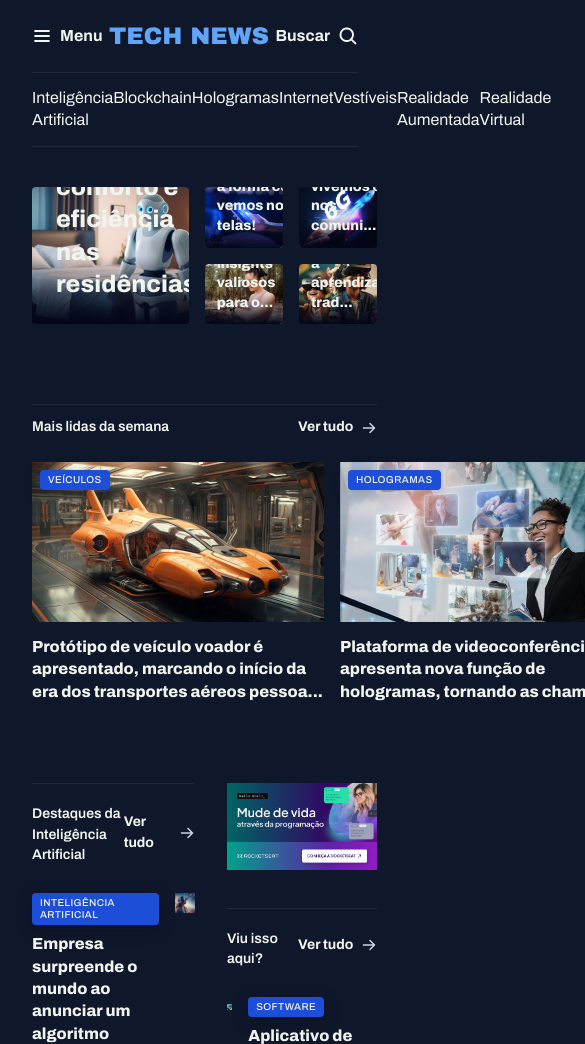
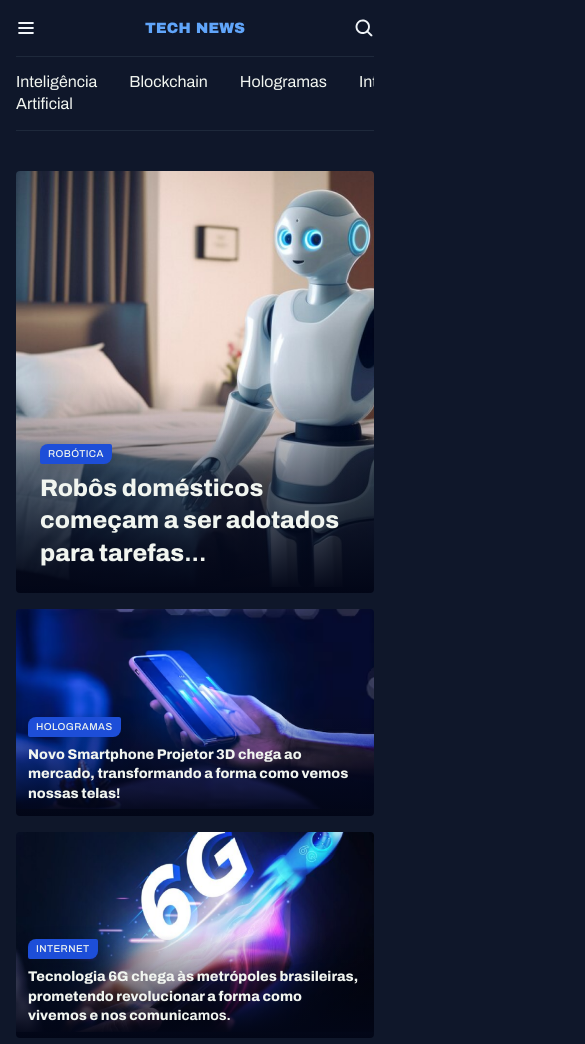
Before and after one commit to Poison-rs/Tech-News, a plain HTML site: page index.html in a window 390 px wide. Shown: the top 1044 px of the page, 585 px wide, since content can reach past the window. Drawn offline with Linux system fonts and the light colour scheme.

Commit message:
iniciando a responsividade mobile

```diff
--- a/index.html
+++ b/index.html
@@ -10,19 +10,19 @@
   <link href="https://fonts.googleapis.com/css2?family=Archivo:ital,wght@0,100..900;1,100..900&display=swap" rel="stylesheet">
 </head>
 <body>
-  <header class="container">
+  <header class="container mobile-container">
     <nav id="primary" class="grid grid-flow-col">
     <div>
       <img src="assets/icons/List.svg" alt="icone de lista">
-      <strong>Menu</strong>
+      <strong class="desktop-only">Menu</strong>
     </div>
 
-    <div>
+    <div class="logo-img">
       <img src="assets/Logo.svg" alt="technews logo">
     </div>
 
     <div>
-      <strong>Buscar</strong>
+      <strong class="desktop-only">Buscar</strong>
       <img src="assets/icons/MagnifyingGlass.svg" alt="icone de busca">
     </div>
     </nav>
@@ -37,7 +37,7 @@
     </nav>
   </header>
 
-  <main class="grid container">
+  <main class="grid container mobile-container">
     <section id="featured" class="grid grid-flow-col gap-16">
       <figure class="card">
         <img src="assets/imagens/Image 01.png" alt="Imagem de Robô">
@@ -46,13 +46,13 @@
       <figcaption>
         <span class="content-tag">robótica</span>
         <h2 class="text-2xl">
-          Robôs domésticos começam a ser adotados para tarefas diárias, prometendo mais conforto e eficiência nas residências.
+          Robôs domésticos começam a ser adotados para tarefas<strong class="mobile-only">...</strong><strong class="desktop-only"> diárias, prometendo mais conforto e eficiência nas residências.</strong>
         </h2>
       </figcaption>
 
       </figure>
 
-      <div class="grid grid-cols-2 gap-16 card-2">
+      <div class="grid grid-cols-2 gap-16 card-2 card-imgs">
         <figure class="card">
         <img src="assets/imagens/Image 02.png" alt="Novo Smartphone Projetor 3D chega ao mercado, transformando a forma como vemos nossas telas!">
 
@@ -69,7 +69,7 @@
         <figcaption>
         <span class="content-tag">internet</span>
         <h2 class="text-lg">
-        Tecnologia 6G chega às metrópoles brasileiras, prometendo revolucionar a forma como vivemos e nos comuni...
+        Tecnologia 6G chega às metrópoles brasileiras, prometendo revolucionar a forma como vivemos e nos comuni<strong class="mobile-only">camos.</strong><strong class="desktop-only">...</strong>
         </h2>
       </figcaption>
 
@@ -80,7 +80,7 @@
         <figcaption>
         <span class="content-tag">vestíveis</span>
         <h2 class="text-lg">
-          Empresa lança relógio inteligente capaz de monitorar a saúde mental, oferecendo insights valiosos para o...
+          Empresa lança relógio inteligente capaz de monitorar a saúde mental, oferecendo insights valiosos para o <strong class="mobile-only"> bem-estar pesso...</strong><strong class="desktop-only">...</strong>
         </h2>
       </figcaption>
 
@@ -91,7 +91,7 @@
         <figcaption>
         <span class="content-tag">realidade virtual</span>
         <h2 class="text-lg">
-          Escolas adotam a tecnologia VR para proporcionar experiências imersivas, transformando a aprendizagem trad...
+          Escolas adotam a tecnologia VR para proporcionar experiências imersivas, transformando a aprendizagem trad<strong class="mobile-only">icional.</strong><strong class="desktop-only">...</strong>
         </h2>
       </figcaption>
 
--- a/styles/global.css
+++ b/styles/global.css
@@ -50,6 +50,10 @@ img {
   margin-inline: auto;
 }
 
+.mobile-only {
+  display: none;
+}
+
 main {
   margin-block: 40px;
   row-gap: 80px;
@@ -67,7 +71,9 @@ main {
   display: inline-block;
   background-color: var(--brand-color-dark);
   padding: 4px 8px;
-  border-radius: 4px;
+  border-radius: 8px;
+  border-top-right-radius: 2px;
+  border-end-start-radius: 2px;
   font: 500 10px/1.2 var(--font-family);
   text-transform: uppercase;
   letter-spacing: 0.04em;
--- a/styles/index.css
+++ b/styles/index.css
@@ -2,3 +2,4 @@
 @import url(utility.css);
 @import url(header.css);
 @import url(sections.css);
+@import url(responsive.css);
--- /dev/null
+++ b/styles/responsive.css
@@ -0,0 +1,68 @@
+@media (width <= 26.875em) {
+    main {
+        row-gap: 2rem;
+    }
+
+    section > header {
+        & h3 {
+            color: var(--text-color-secondary);
+        }
+    }
+
+    .container {
+        padding-inline: unset;
+        margin-inline: unset;
+        max-width: none;
+    }
+
+    .mobile-container {
+        overflow: hidden;
+        max-width: 26.875em;
+        margin-inline: 1rem;
+    }
+
+    .desktop-only {
+        display: none;
+    }
+
+    .mobile-only {
+        display: unset;
+    }
+
+    #primary {
+        padding-block: 1rem;
+
+        & .logo-img {
+            & img {
+                width: 6.25rem;
+                height: 1.5rem;
+            }
+        }
+    }
+
+    #secondary {
+        overflow-x: scroll;
+        gap: 2rem;
+    }
+
+    #featured {
+        display: flex;
+        flex-direction: column;
+
+        & .card {
+            img[alt="Imagem de Robô"] {
+                height: 26rem;
+            }
+        }
+
+        & .card-imgs {
+            display: flex;
+            flex-direction: column;
+
+            img {
+                height: 12.5rem;
+                width: 100%;
+            }
+        }
+    }
+}
```
